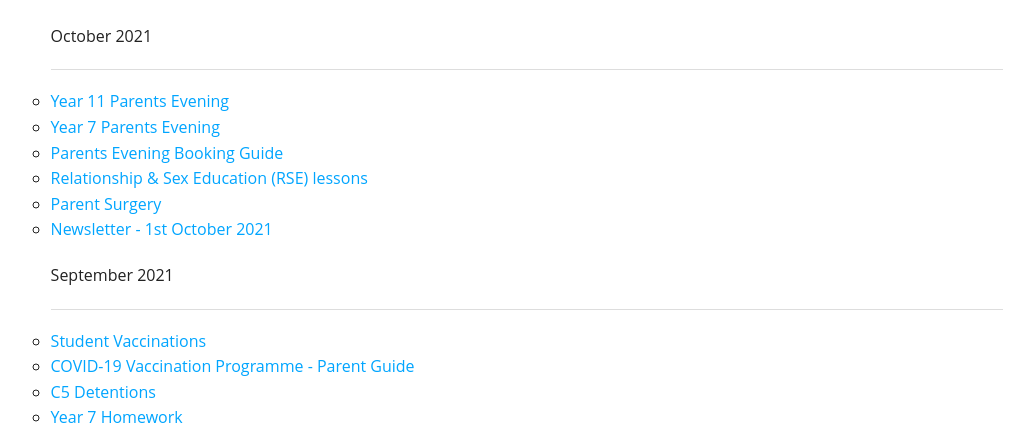
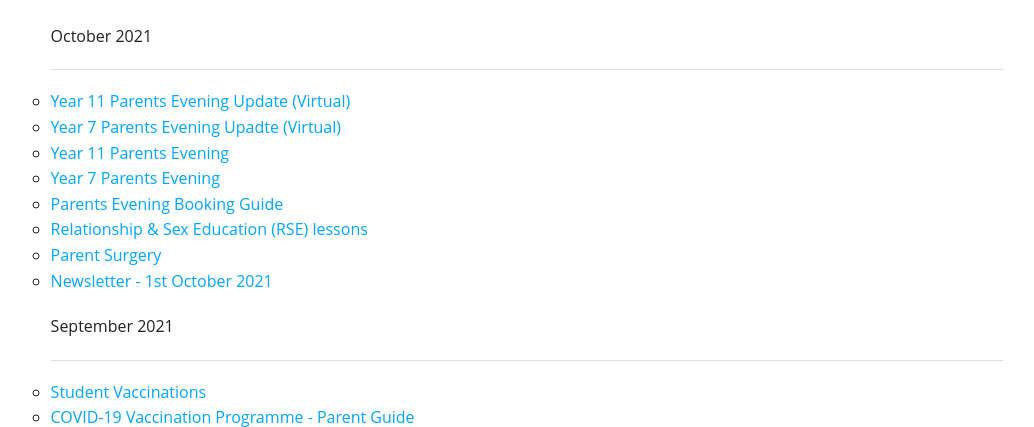
Before and after one commit to PCSITService/parkcommunityschool.co.uk, a PHP site: page /letters-home.php in a window 1280 px wide. Shown: the part 186-613 px from the top of the page, without its empty margins (122-1156 px from the left). Run offline with PHP 8.4, Linux system fonts and the light colour scheme; some libraries are stand-ins or nearby versions.

Commit message:
Letter Update Update

```diff
--- a/letters-home.php
+++ b/letters-home.php
@@ -27,6 +27,8 @@
         	<ul class="small-block-grid-1">
                 <li>
                     <ul class="circle">October 2021<hr>
+                        <li><a href="/assets/letters/2021-10/year-11-parents-evening-virtual.pdf" target="_blank">Year 11 Parents Evening Update (Virtual)</a></li>
+                        <li><a href="/assets/letters/2021-10/year-7-parents-evening-virtual.pdf" target="_blank">Year 7 Parents Evening Upadte (Virtual)</a></li>
                         <li><a href="/assets/letters/2021-10/parents-evening-year-11.pdf" target="_blank">Year 11 Parents Evening</a></li>
                         <li><a href="/assets/letters/2021-10/parents-evening-year-7.pdf" target="_blank">Year 7 Parents Evening</a></li>
                         <li><a href="/assets/letters/2021-10/booking-guide.pdf" target="_blank">Parents Evening Booking Guide</a></li>
```
Also changed, not shown: 2 other files.
